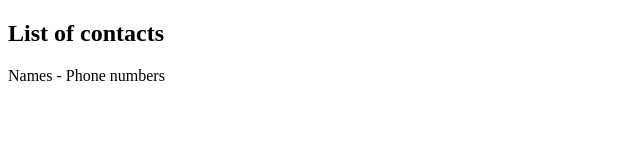
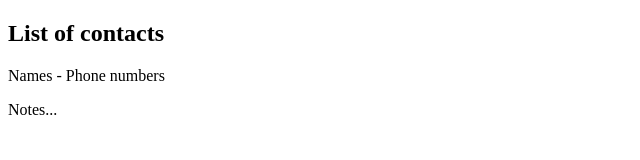
Before and after one commit to aniroop-mathur/com.bread.demo, a plain HTML site: page WebContent/contacts.html in a window 1280 px wide. Shown: the full height of the page, 0-640 px from the left. Drawn offline with Linux system fonts and the light colour scheme.

Commit message:
added notes... work done r2_contacts

```diff
--- a/WebContent/contacts.html
+++ b/WebContent/contacts.html
@@ -10,6 +10,8 @@
 
 <p> Names - Phone numbers </p>
 
+<P>Notes... </P>
+
 
 </body>
 </html>
```
Also changed, not shown: 1 other file.
